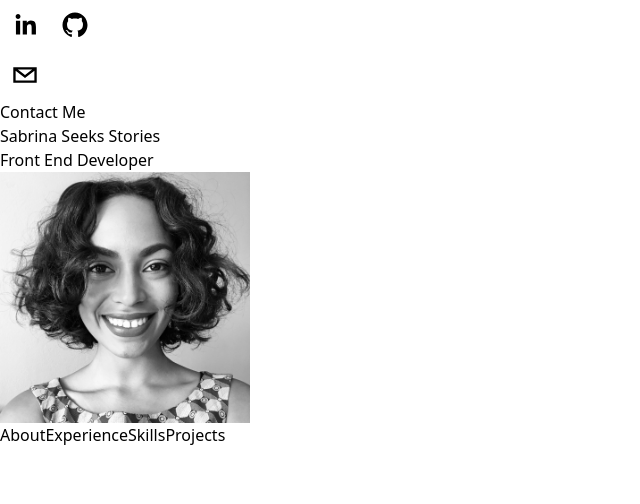
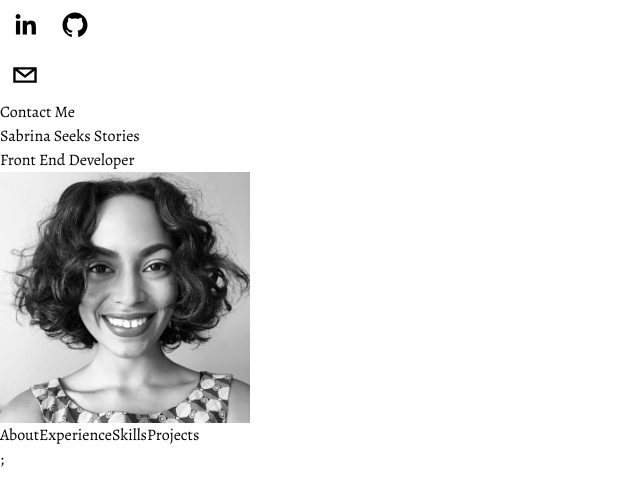
Before and after one commit to sludovicdelys/my-portfolio, a Next.js app: page / in a window 1280 px wide. Shown: the top 504 px of the page, without its empty margins (0-640 px from the left). Built offline with nearby package versions, Linux system fonts and the light colour scheme.

Commit message:
wip : add custom font

```diff
--- a/Components/Hero.tsx
+++ b/Components/Hero.tsx
@@ -1,6 +1,6 @@
 import React from 'react';
-import Link from "next/link";
-import Image from "next/image";
+import Link from 'next/link';
+import Image from 'next/image';
 import heroImage from "../public/static/images/sabrina.png"
 
 type Props = {};
@@ -8,7 +8,7 @@ type Props = {};
 export default function Hero({}: Props) {
     return (
         <div className="flex flex-col space-y-1 md:space-y-8 items-center justify-center text-center overflow-hidden mt-20">
-            <h1 className="text-5xl lg:text-6xl font-semibold scroll-px-10 ">Sabrina Seeks Stories</h1>
+            <h1 className="font-alegreya text-5xl lg:text-6xl font-semibold scroll-px-10 ">Sabrina Seeks Stories</h1>
             <h2 className="w-max text-xs lg:text-lg uppercase pb-2 tracking-[5px] lg:tracking-[15px]">Front End Developer</h2>
 
             <Image
--- a/pages/_app.tsx
+++ b/pages/_app.tsx
@@ -1,6 +1,19 @@
 import "@/styles/globals.css";
 import type { AppProps } from "next/app";
+import { Alegreya } from "next/font/google";
+
+const alegreya = Alegreya({
+  weight: ['400', '900'],
+  style: ['normal', 'italic'],
+  subsets: ['latin'],
+  display: 'swap',
+  variable: '--font-alegreya',
+})
 
 export default function App({ Component, pageProps }: AppProps) {
-  return <Component {...pageProps} />;
+  return  (
+    <main className={alegreya.className}>
+      <Component {...pageProps} />;
+    </main>
+  )
 }
--- a/pages/_document.tsx
+++ b/pages/_document.tsx
@@ -4,7 +4,7 @@ export default function Document() {
   return (
     <Html lang="en">
       <Head />
-      <body className="font-primary">
+      <body>
         <Main />
         <NextScript />
       </body>
--- a/pages/index.tsx
+++ b/pages/index.tsx
@@ -2,10 +2,15 @@ import React from 'react';
 import Header from "@/Components/Header";
 import Hero from "@/Components/Hero";
 import { NextPage } from 'next';
+import Head from 'next/head';
 
 const Home: NextPage = () => {
   return (
       <div className="overflow-y-scroll overflow-x-hidden">
+        <Head>
+          <title>Sabrina Seeks Stories Portfolio</title>
+        </Head>
+
         <Header />
 
         {/* Hero */}
--- a/styles/globals.css
+++ b/styles/globals.css
@@ -1,4 +1,4 @@
-@import url('https://fonts.googleapis.com/css2?family=Dancing+Script:wght@400..700&family=Roboto+Mono:ital,wght@0,100..700;1,100..700&display=swap');
+@import url('https://fonts.googleapis.com/css2?family=Alegreya:ital,wght@0,400..900;1,400..900&display=swap');
 
 @tailwind base;
 @tailwind components;
```
Also changed, not shown: package.json (+7 -5 lines), tailwind.config.ts (+10 -9 lines), tsconfig.json (+23 -5 lines), 1 other file (tests, documents, lock files or other folders).
